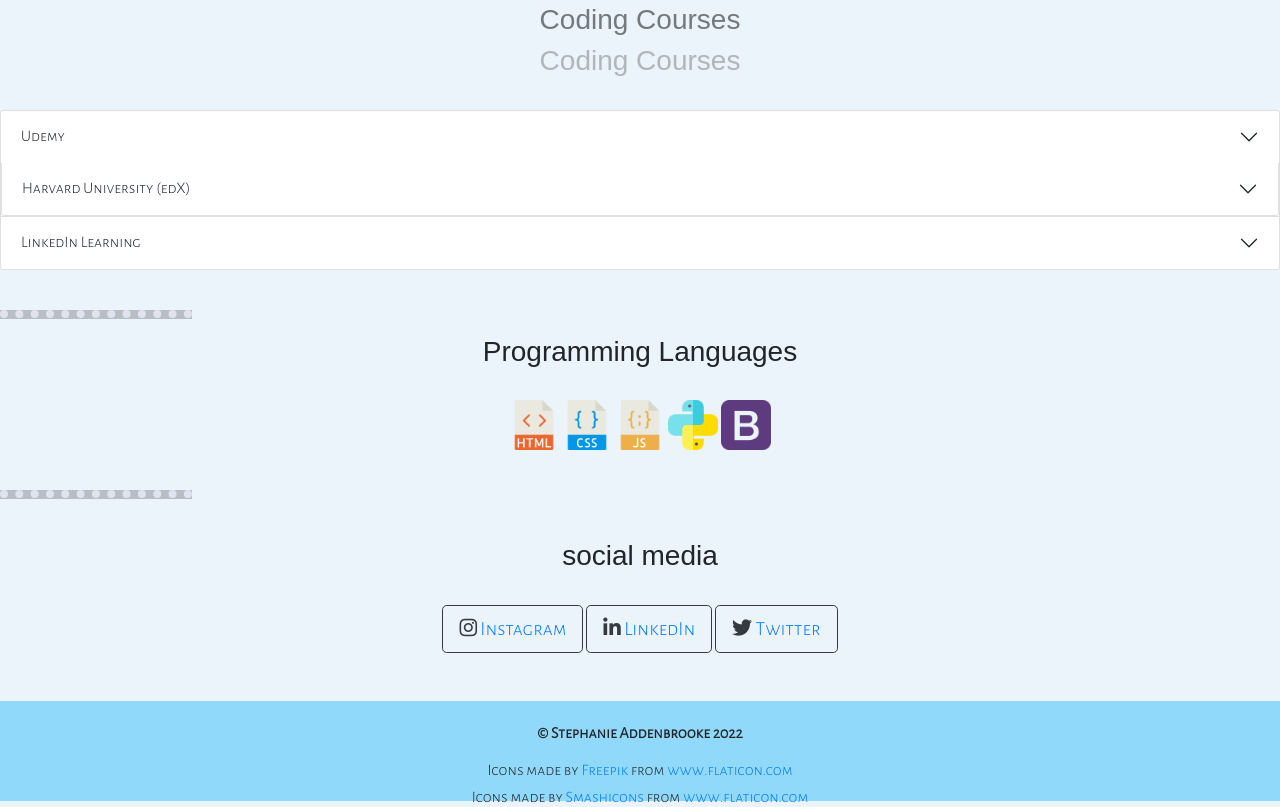
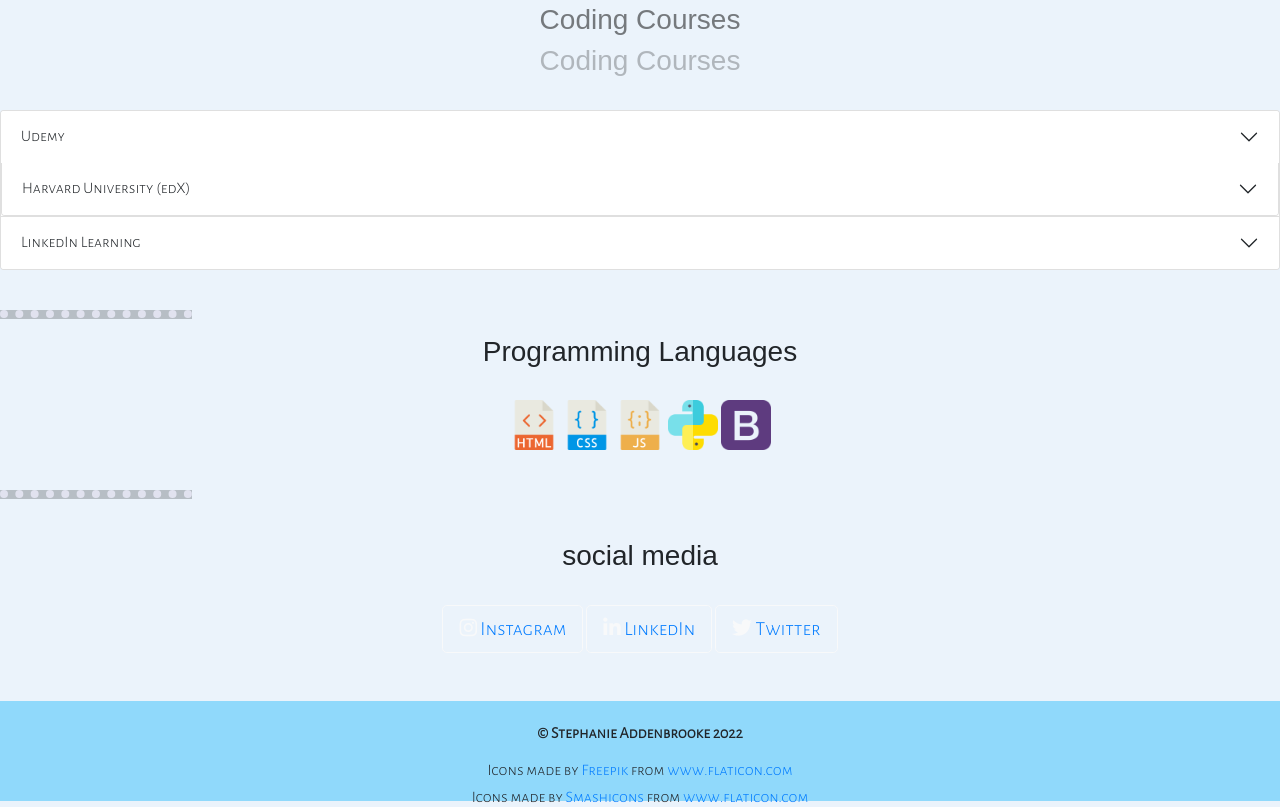
Before and after one commit to stephanie-add/cv, a plain HTML site: page index.html in a window 1280 px wide. Shown: the part 979-1786 px from the top of the page. Drawn offline with nearby package versions, Linux system fonts and the light colour scheme; a web font is replaced by a local one.

Commit message:
update buttons

```diff
--- a/index.html
+++ b/index.html
@@ -207,12 +207,13 @@
     <br>
     <hr>
     <br>
-    <div class="socials">
+        <div class="socials">
       <h3>social media</h3><br>
-    <button type="button" class="btn btn-outline-dark btn-lg social_icon"><i class="fab fa-instagram"></i><a href="https://www.instagram.com/stephanie_addenbrooke/"> Instagram</a></button></center>
-    <button type="button" class="btn btn-outline-dark btn-lg social_icon"><i class="fab fa-linkedin-in"></i><a href="https://www.linkedin.com/in/stephanieaddenbrooke/"> LinkedIn</a></button></center>
-    <button type="button" class="btn btn-outline-dark btn-lg social_icon"><i class="fab fa-twitter"></i><a href="https://twitter.com/StephanieAdd"> Twitter</a></button></center>
+      <button type="button" class="btn btn-outline-light btn-lg social_icon"><i class="fab fa-instagram"></i><a href="https://www.instagram.com/stephanie_addenbrooke/"> Instagram</a></button></center>
+      <button type="button" class="btn btn-outline-light btn-lg social_icon"><i class="fab fa-linkedin-in"></i><a href="https://www.linkedin.com/in/stephanieaddenbrooke/"> LinkedIn</a></button></center>
+      <button type="button" class="btn btn-outline-light btn-lg social_icon"><i class="fab fa-twitter"></i><a href="https://twitter.com/StephanieAdd"> Twitter</a></button></center>
     </div>
+
   </div>
   <script src="https://cdn.jsdelivr.net/npm/bootstrap@5.1.3/dist/js/bootstrap.bundle.min.js" integrity="sha384-ka7Sk0Gln4gmtz2MlQnikT1wXgYsOg+OMhuP+IlRH9sENBO0LRn5q+8nbTov4+1p" crossorigin="anonymous"></script>
   <br>
```
